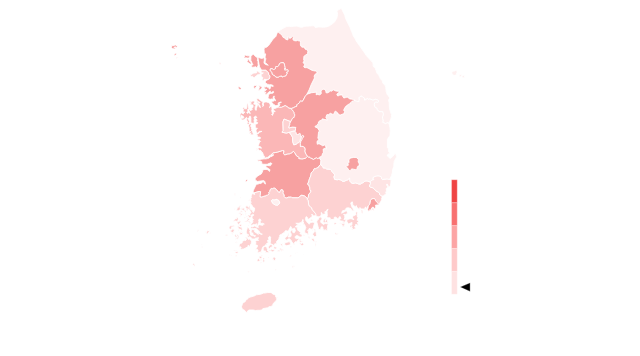
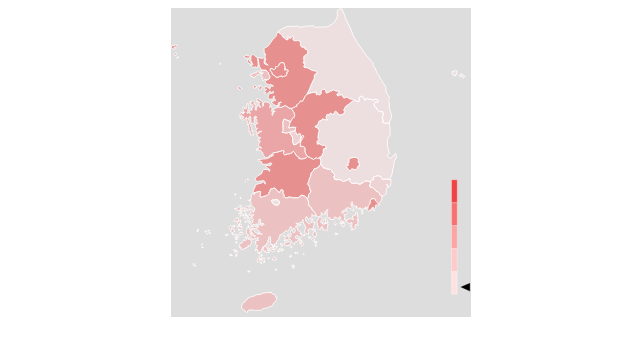
Before and after one commit to sdh20282/jetty-chart, a React (Create React App) app: page / in a window 1280 px wide. Shown: the top 356 px of the page, without its empty margins (129-769 px from the left). Built offline with nearby package versions, Linux system fonts and the light colour scheme.

Commit message:
feature:leftRight

```diff
--- a/src/App.jsx
+++ b/src/App.jsx
@@ -34,7 +34,7 @@ import { MapChart } from "./jetty-chart/src/mapchart/map-common";
 const data1 = [
   {
     name: "northChungcheong",
-    value: Math.floor(Math.random() * 12983471847),
+    value: Math.floor(Math.random() * 1001),
     color: "black",
     colorCode: 0,
     description: "",
@@ -42,7 +42,7 @@ const data1 = [
   },
   {
     name: "incheon",
-    value: Math.floor(Math.random() * 12983471847),
+    value: Math.floor(Math.random() * 1001),
     color: "blue",
     colorCode: 0,
     description: "",
@@ -50,7 +50,7 @@ const data1 = [
   },
   {
     name: "kangwon",
-    value: Math.floor(Math.random() * 12983471847),
+    value: Math.floor(Math.random() * 1001),
     color: "red",
     colorCode: 0,
     description: "",
@@ -58,7 +58,7 @@ const data1 = [
   },
   {
     name: "seoul",
-    value: Math.floor(Math.random() * 12983471847),
+    value: Math.floor(Math.random() * 1001),
     color: "red",
     colorCode: 0,
     description: "",
@@ -66,7 +66,7 @@ const data1 = [
   },
   {
     name: "gyeonggi",
-    value: Math.floor(Math.random() * 12983471847),
+    value: Math.floor(Math.random() * 1001),
     color: "blue",
     colorCode: 0,
     description: "",
@@ -74,7 +74,7 @@ const data1 = [
   },
   {
     name: "northJeolla",
-    value: Math.floor(Math.random() * 12983471847),
+    value: Math.floor(Math.random() * 1001),
     color: "blue",
     colorCode: 0,
     description: "",
@@ -82,7 +82,7 @@ const data1 = [
   },
   {
     name: "gwangju",
-    value: Math.floor(Math.random() * 12983471847),
+    value: Math.floor(Math.random() * 1001),
     color: "blue",
     colorCode: 0,
     description: "",
@@ -90,7 +90,7 @@ const data1 = [
   },
   {
     name: "southChungcheong",
-    value: Math.floor(Math.random() * 12983471847),
+    value: Math.floor(Math.random() * 1001),
     color: "blue",
     colorCode: 0,
     description: "",
@@ -98,7 +98,7 @@ const data1 = [
   },
   {
     name: "daejeon",
-    value: Math.floor(Math.random() * 12983471847),
+    value: Math.floor(Math.random() * 1001),
     color: "black",
     colorCode: 0,
     description: "",
@@ -106,7 +106,7 @@ const data1 = [
   },
   {
     name: "deagu",
-    value: Math.floor(Math.random() * 12983471847),
+    value: Math.floor(Math.random() * 1001),
     color: "red",
     colorCode: 0,
     description: "",
@@ -114,7 +114,7 @@ const data1 = [
   },
   {
     name: "southgyeongsang",
-    value: Math.floor(Math.random() * 12983471847),
+    value: Math.floor(Math.random() * 1001),
     color: "red",
     colorCode: 0,
     description: "",
@@ -122,7 +122,7 @@ const data1 = [
   },
   {
     name: "southJeolla",
-    value: Math.floor(Math.random() * 12983471847),
+    value: Math.floor(Math.random() * 1001),
     color: "blue",
     colorCode: 0,
     description: "",
@@ -130,7 +130,7 @@ const data1 = [
   },
   {
     name: "busan",
-    value: Math.floor(Math.random() * 12983471847),
+    value: Math.floor(Math.random() * 1001),
     color: "red",
     colorCode: 0,
     description: "",
@@ -138,7 +138,7 @@ const data1 = [
   },
   {
     name: "ulsan",
-    value: Math.floor(Math.random() * 12983471847),
+    value: Math.floor(Math.random() * 1001),
     color: "red",
     colorCode: 0,
     description: "",
@@ -146,7 +146,7 @@ const data1 = [
   },
   {
     name: "jeju",
-    value: Math.floor(Math.random() * 12983471847),
+    value: Math.floor(Math.random() * 1001),
     color: "blue",
     colorCode: 0,
     description: "zz",
@@ -154,7 +154,7 @@ const data1 = [
   },
   {
     name: "kyeongBook",
-    value: Math.floor(Math.random() * 12983471847),
+    value: Math.floor(Math.random() * 1001),
     color: "red",
     colorCode: 0,
     description: "",
@@ -162,7 +162,7 @@ const data1 = [
   },
   {
     name: "sejong",
-    value: Math.floor(Math.random() * 12983471847),
+    value: Math.floor(Math.random() * 1001),
     color: "blue",
     colorCode: 0,
     description: "",
@@ -179,7 +179,7 @@ const myMap = ({ data1 }) => {
     <MapChart
       data={data1}
       nomalSetting={{
-        backgroundColor: "#fff",
+        backgroundColor: "#ddd",
         divide: 5,
         colorCode: 2,
         width: 300,
@@ -200,14 +200,14 @@ const myMap = ({ data1 }) => {
         tooltipBorderRadius: "10",
         tooltipBorder: "0.5px solid #ddd",
         tooltipBoxShadow: "none",
-        cityNameFontSize: "30px",
+        cityNameFontSize: 30,
         cityNameColor: "black",
         cityNameFontWeight: "bold",
         cityValueColor: "black",
         cityValueFontWeight: "bold",
-        cityValueFontSize: "30px",
+        cityValueFontSize: 30,
         descriptionColor: "black",
-        descriptionFontSize: "30px",
+        descriptionFontSize: 30,
         descriptionFontWeight: "bold",
         gagueValueFontSize: "35px",
         valueLavel: "원"
--- a/src/jetty-chart/src/mapchart/map-common.js
+++ b/src/jetty-chart/src/mapchart/map-common.js
@@ -165,6 +165,15 @@ const MapChart = ({
   const [tooltipDescription, settooltipDescription] = useState("");
   const [tooltipCity, setTooltipCity] = useState("");
   const [tooltipValue, setTooltipValue] = useState("");
+  const [scale,setScale] = useState(1);
+  const[firstX,setFirstX] = useState();
+
+  let ToolW = tooltipWidth/scale;
+  let ToolH = tooltipHeight/scale;
+
+  let cityFontS =  cityNameFontSize/scale;
+  let cityValueFontS = cityValueFontSize/scale;
+  let decripFontS = descriptionFontSize/scale;
 
   function pathEvent(e) {
     const pathId = e.target.id;
@@ -196,7 +205,8 @@ const MapChart = ({
     if (!data) {
       return;
     }
-
+    const mySVG = document.getElementsByClassName("mapsvg")
+    setFirstX(mySVG[0].getBoundingClientRect().x);
     const mapSvg = document.querySelectorAll(".mapsvg > #map > *");
     mapSvg.forEach((path) => {
       path.addEventListener("mouseover", pathEvent);
@@ -215,19 +225,18 @@ const MapChart = ({
       // 선택된 svg 태그의 절대 위치를 가져옵니다.
       const rectTooltip = tooltipObject.getBoundingClientRect();
       // 선택된 tooltip 태그의 절대 위치를 가져옵니다.
-
       // 좌표값을 구하는데 오른쪽과 왼쪽을 나눠서 구해줍니다. 툴팁이 뜨는방향을 정하기 위함.
 
-      const xRight = 20 + (e.clientX - rect.x) * (1048 / width);
+      const xRight = 20/scale + (e.clientX - rect.x) * (1048 /scale / width);
       // svg 의 실제 width 와 viewBox 의 비율을 맞춰줍니다. 1048 << 뷰박스 크기 , width 사용자가 입력한 width 크기
-      const xLeft = -10 + (e.clientX - rect.x) * (1048 / width) - rectTooltip.width * (1048 / width);
-      const yTop = 30 + (e.clientY - rect.y) * (1064 / rect.height);
-      const yBottom = (e.clientY - rect.y) * (1064 / rect.height) - rectTooltip.height * (1064 / rect.height);
+      const xLeft = -10/scale + (e.clientX - rect.x) * (1048 /scale / width) - rectTooltip.width * (1048 /scale / width);
+      const yTop = 30/scale + (e.clientY - rect.y) * (1064/ rect.height);
+      const yBottom = 10/scale + (e.clientY - rect.y) * (1064 / rect.height ) - rectTooltip.height * (1064 / rect.height);
       // svg 의 실제 height 와 viewBox 의 비율을 맞춰줍니다. 1064 << 뷰박스 크기 , height 사용자가 입력한 width 크기
+      if(scale == 1){
         if (e.clientX < rect.x + rect.width / 2 && e.clientY < rect.y + rect.height / 2) {
           tooltipObject.style.transform = `translate(${xRight}px,${yTop}px)`;
         }
-      // 툴팁.style.transform =  `translate(${xRight}px,${yTop}px)` 이동할 위치
 
         if (e.clientX < rect.x + rect.width / 2 && e.clientY > rect.y + rect.height / 2) {
           tooltipObject.style.transform = `translate(${xRight}px,${yBottom}px)`;
@@ -240,9 +249,48 @@ const MapChart = ({
         if (e.clientX > rect.x + rect.width / 2 && e.clientY > rect.y + rect.height / 2) {
           tooltipObject.style.transform = `translate(${xLeft}px,${yBottom}px)`;
         }
+      }else{
+        if(e.clientX < firstX + width / 2){
+          tooltipObject.style.transform = `translate(${xRight}px,${yBottom}px)`;
+        }
+        if(e.clientX > firstX + width / 2){
+          tooltipObject.style.transform = `translate(${xLeft}px,${yBottom}px)`;
+        }
+
+      }
+
       // 위치조정
     });
-  }, [tooltipOn]);
+  }, [tooltipOn,scale]);
+
+  useEffect(()=>{
+    const mapSvg = document.querySelectorAll(".mapsvg");
+    let onZoom = true
+    function zoomin (e) {
+
+        let svg = document.querySelector(".mapsvg");
+        let scale = onZoom ? 1.8 : 1;
+
+        let pt = svg.createSVGPoint();
+        pt.x = e.clientX;
+        pt.y = e.clientY;
+        let svgP = pt.matrixTransform(svg.getScreenCTM().inverse());
+
+        let width = 1048 / scale;
+        let height = 1064 / scale;
+        let x = svgP.x - (width / 2);
+        let y = svgP.y - (height / 2);
+        svg.setAttribute('viewBox', onZoom ?  `${x} ${y} ${width} ${height}` : '0 0 1048 1064');
+        onZoom = !onZoom
+        setScale(scale)
+
+    };
+    mapSvg.forEach((path) => {
+      path.addEventListener("click", zoomin);
+    });
+  },[])
+
+
 
   return (
     // width 랑 height 데이타 값으로 받기
@@ -351,7 +399,6 @@ const MapChart = ({
           />
           <path
             id="jeju"
-            className={styles.jeju}
             fill={usePersentageColor ? color[citycolor[14].colorCode] : citycolor[14].color}
             stroke="white"
             strokeLinecap="round"
@@ -360,18 +407,21 @@ const MapChart = ({
             fillOpacity="0.5"
             d="m351 994 2 3 2 2 8 3 2 2 1 6 2 2 2-1v-1l1 2v1l-2 1-1 1v1l1 2v2l-2 2-3 4-5 4-2 3-2 5-1 1-1 3h-3l-2 1h-4l-6 4-16 3-6 5-6 1h-7l-8 1-7-2h-15l-5 3-2 5h-3l-2-1-4-6-5-2-4-5-2-5 3-8 2-5 2-2 6-3 4-8 5-1 2-5 7-2 16-5 4-3 16-2 10-4h3l12-2h13Z"
           />
-          <g fillOpacity="0.5" stroke="white" strokeLinecap="round" strokeLinejoin="round" strokeWidth="3" id="kyeongBook">
+          <g className="kyeongbook-group" fillOpacity="0.5" stroke="white" strokeLinecap="round" strokeLinejoin="round" strokeWidth="3" id="kyeongBook">
             <path
+              className ="kyeongbook"
               id="kyeongBook"
               fill={usePersentageColor ? color[citycolor[15].colorCode] : citycolor[15].color}
               d="m762 403 1 8 2 8 1 8-1 17-1 3-5 6-2 4-1 3v27l1 2 1 1 1 1 1 7 1 5 1 1 1 1v3l-2 1-1 1-2 1-2 2-1 3 4 3 2 2 3 4h3l4-3 10-11 2-3 3 2v3l1 4 1 3-2 4-6 12-1 5-1 13-4 12v7l-4 13-3 6-2 3 2 3 1 2-13-3-15 2h-2l-2-2-1-2v-3l-1-3-6-2-5-1-6 1-6 2-6 4 1 3 2 2-1 2h-3l-4 3-4 3-4 1-5-2-6-1-5 2-2 2-2 2-3 1h-2l-5 4h-6l-5-2-5-2-6 1-6 1-5-3-4-5-1-11-4 3-4 5h-4l-8 4-5-1-4-3-4-2-5-1-5 1-9-1-3-9 2-4v-5l-2-2-2-2-1-1-1-2-3-3-2-4-3-3-5-1h-4l-5-1-2-1-2-2h-5l-3-1v-4l-3-2-3-2-2-4 1-13-6-11 3-2 4-1 3-5 1-5 1-2 2-2v-6l-1-5 4-3h4l3 1-2-11-3-2-8 2-3-2-5-3-4-2-6 2-1-10 4-3 2-4-2-3-1-4 1-4 1-11 1-5 3-2-8-12-6-1-2-4 3-1 2-1 2-2 4-5 1-2v-4l5-4 6-2 3-5 6 2 11 2-2-4-3-4 1-4 2-5 2-3 2 2h4l2-4 3-2 2 2 5 2h5l1-3 1-3 1-3 3-2 2 2 2 2 4 3 2 5 6 2 13-5 3-8-3-2-1-2 2-4 2-4 3-5 5-3 2-3 2-1 3-1 3-3 4-3 3-4 2-1 2 1 2-2 2-2 4 2 4 2 4 1h5v-4l1-4-1-5 3-4 4-2 4 1 3 4h3l2 2v7l5-2 5-4 2 1 1 2h2l2-1 6 1 6 3 4-1 4-2 6 1 5 3 1 4-4 3-4-2-3 1-3 2-1 5 1 7 3 5 5 2 1 4 2 4 3 2 4 2h11v5l1 1 1 2-1 5-2 5v5l1 5 1 5-2 4 11 5 5-3 5 1 2 1ZM657 551l1-3-1-4v-3l-2-1-1-2v-5l1-1v-2l-2-3-6-5h-9l-10 2-7 6 1 9-3 3-2 4h2l1 1v1l-1 2-2 1h-3l-2 3 1 3 3 1 2 3 2 3 2 3 2 1 2 1 1-1 2-4 3-2 5 1 9 2 3-2 1-2v-1l1-4 1-2v-1h2l3-2Zm338-316-3 1-4-1-4-2-2-3-1-4 1-3 3-2 6-1 3-2h2l3 2v5l-2 6-2 4Z"
             />
             <path
+              className ="kyeongbook"
               id="kyeongBook"
               fill={usePersentageColor ? color[citycolor[15].colorCode] : citycolor[15].color}
               d="M1026 239c2 1-4 5-6 5-1 0-3-2-3-4-2 0 3-5 5-5s4 3 4 4Z"
             />
             <path
+              className ="kyeongbook"
               id="kyeongBook"
               fill={usePersentageColor ? color[citycolor[15].colorCode] : citycolor[15].color}
               d="M1016 231v2a24 24 0 0 1-4 7l-1 1-3-2-2-2 2-3 3-2h2l1-1a30 30 0 0 1 2 0Z"
@@ -428,8 +478,8 @@ const MapChart = ({
             d="m368 669 8 3 4 9-7 8-9-1-9-6-4-9 3-3 6 1 4-1 4-1Z"
           />
         </g>
-        <g>
-          {useGagueBar ? (
+        <g className="nohover">
+          {useGagueBar&&scale==1 ? (
             <>
               {zMap.map((e, index) => (
                 <path
@@ -469,13 +519,13 @@ const MapChart = ({
         </g>
 
         <g id="tooltipBox">
-          <foreignObject id="foreingObject" x="0" y="0" width={tooltipWidth} height={tooltipHeight}>
+          <foreignObject id="foreingObject" x="0" y="0" width={ToolW} height={ToolH} >
             <div
               xmlns="http://www.w3.org/1999/xhtml"
               style={
                 tooltipOn
                   ? {
-                      width: { tooltipWidth },
+                      width: {ToolW},
                       height: "100%",
                       display: "flex",
                       flexDirection: "column",
@@ -499,12 +549,12 @@ const MapChart = ({
                   marginTop: "5px",
                   marginBottom: "5px",
                   color: `${cityNameColor}`,
-                  fontSize: `${cityNameFontSize}`,
+                  fontSize: `${cityFontS}px`,
                   fontWeight: `${cityNameFontWeight}`
                 }}
               >
                 {tooltipCity} :{" "}
-                <span style={{ color: `${cityValueColor}`, fontSize: `${cityValueFontSize}`, fontWeight: `${cityValueFontWeight}` }}>
+                <span style={{ color: `${cityValueColor}`, fontSize: `${cityValueFontS}px`, fontWeight: `${cityValueFontWeight}` }}>
                   {tooltipValue}
                 </span>
               </p>
@@ -513,7 +563,7 @@ const MapChart = ({
                   margin: "0",
                   marginBottom: "10px",
                   color: `${descriptionColor}`,
-                  fontSize: `${descriptionFontSize}`,
+                  fontSize: `${decripFontS}px`,
                   fontWeight: `${descriptionFontWeight}`
                 }}
               >
--- a/src/jetty-chart/src/mapchart/map-common.module.css
+++ b/src/jetty-chart/src/mapchart/map-common.module.css
@@ -5,7 +5,6 @@ path:hover{
     stroke-width: 2;
     fill-opacity: 1;
 }
-
 g:hover{
     transform: scale(1.0005);
     transform-origin: 50% 50%;
@@ -13,6 +12,8 @@ g:hover{
     stroke-width: 2;
     fill-opacity: 1;
 }
+
+
 .tooltip{
     display: flex;
     flex-direction: column;
```
Lines whose indentation alone changed are shown as unchanged.
